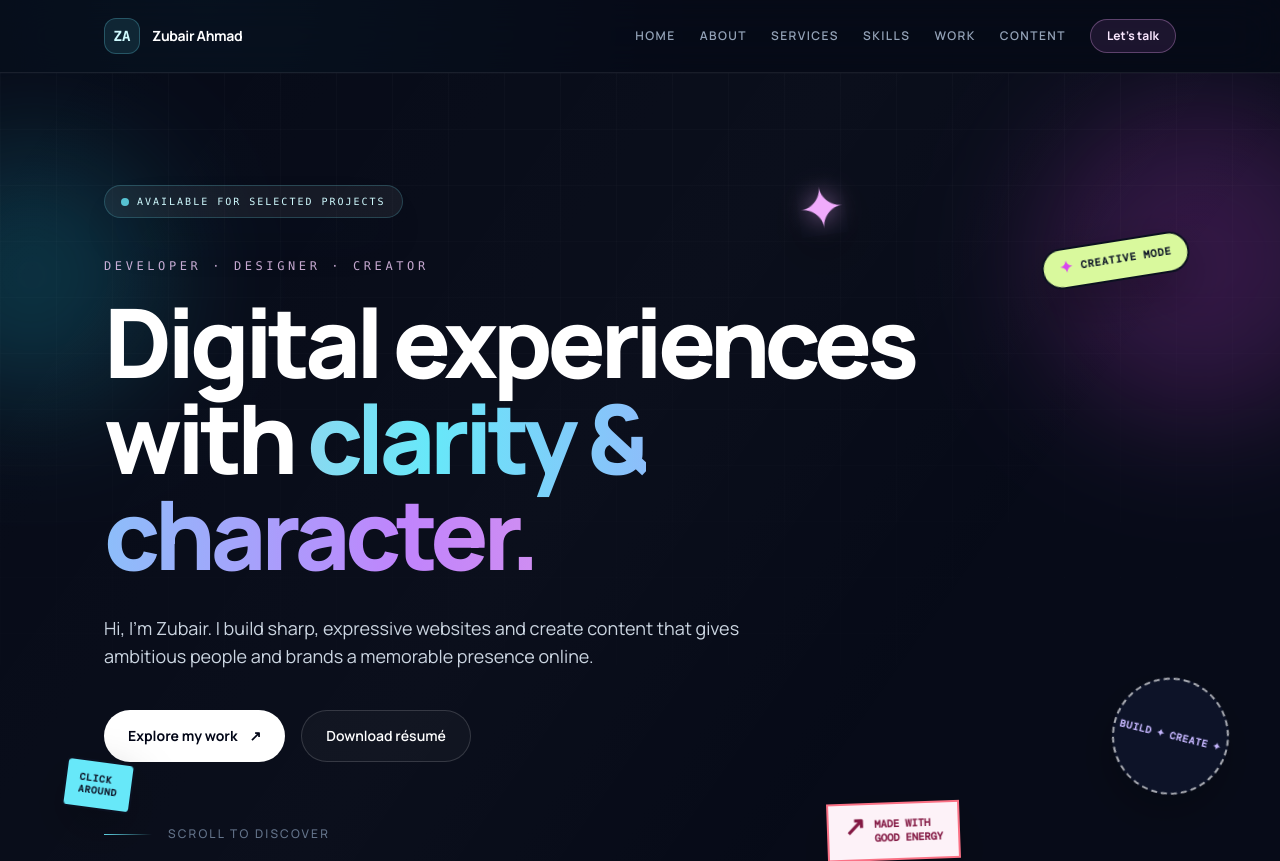
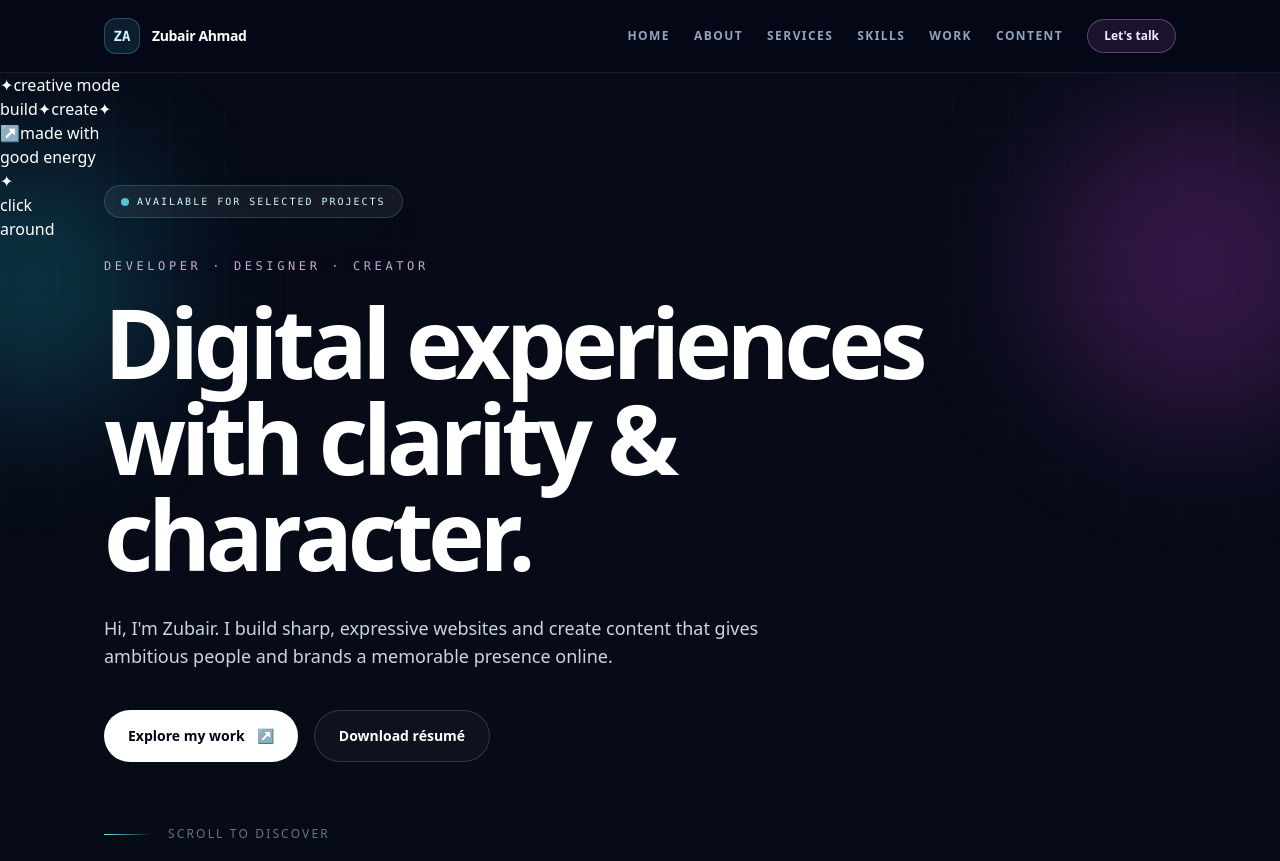
Before and after one commit to zubair2018/live-portfolio, a React (Vite) app: page / in a window 1280 px wide. Shown: the top 861 px of the page. Built offline with nearby package versions, Linux system fonts and the light colour scheme.

Commit message:
Restore original portfolio design

```diff
--- a/src/index.css
+++ b/src/index.css
@@ -1,159 +1,11 @@
-@import url("https://fonts.googleapis.com/css2?family=DM+Mono:wght@400;500&family=Manrope:wght@400;500;600;700;800&display=swap");
-
 @tailwind base;
 @tailwind components;
 @tailwind utilities;
 
-:root {
-  color-scheme: dark;
-  font-family: "Manrope", sans-serif;
-  background: #070b18;
+html {
+  scroll-behavior: smooth;
 }
 
-html { scroll-behavior: smooth; }
-
 body {
-  @apply min-w-[320px] bg-[#070b18] text-slate-100 antialiased;
-  background-image:
-    radial-gradient(circle at 16% 0%, rgba(34, 211, 238, 0.12), transparent 30rem),
-    radial-gradient(circle at 88% 12%, rgba(168, 85, 247, 0.14), transparent 27rem);
+  @apply bg-slate-950 text-white;
 }
-
-::selection { background: rgba(34, 211, 238, 0.32); color: white; }
-
-section { position: relative; isolation: isolate; }
-section::before {
-  content: "";
-  position: absolute;
-  inset: 0;
-  z-index: -1;
-  pointer-events: none;
-  background: linear-gradient(125deg, transparent 0%, rgba(255,255,255,0.018) 45%, transparent 72%);
-}
-
-.reveal {
-  opacity: 0;
-  transform: translateY(24px);
-  transition: opacity 700ms cubic-bezier(.16,1,.3,1) var(--reveal-delay),
-    transform 700ms cubic-bezier(.16,1,.3,1) var(--reveal-delay);
-}
-.reveal.is-visible { opacity: 1; transform: translateY(0); }
-
-@media (prefers-reduced-motion: reduce) {
-  html { scroll-behavior: auto; }
-  *, *::before, *::after { animation-duration: 1ms !important; transition-duration: 1ms !important; }
-  .reveal { opacity: 1; transform: none; }
-}
-
-@keyframes drift {
-  0%, 100% { transform: translate3d(0, 0, 0) rotate(0deg); }
-  50% { transform: translate3d(0, -18px, 0) rotate(4deg); }
-}
-@keyframes shimmer { to { background-position: 200% center; } }
-
-.float-slow { animation: drift 8s ease-in-out infinite; }
-.gradient-text {
-  background: linear-gradient(90deg, #67e8f9, #c084fc, #f9a8d4, #67e8f9);
-  background-size: 200% auto;
-  -webkit-background-clip: text;
-  background-clip: text;
-  color: transparent;
-  animation: shimmer 7s linear infinite;
-}
-
-
-@keyframes sticker-bob {
-  0%, 100% { transform: translate3d(0, 0, 0) rotate(var(--sticker-rotate)); }
-  50% { transform: translate3d(0, -15px, 0) rotate(calc(var(--sticker-rotate) + 3deg)); }
-}
-@keyframes sticker-spin { to { transform: rotate(360deg); } }
-@keyframes sticker-wiggle {
-  0%, 100% { transform: rotate(-8deg) scale(1); }
-  50% { transform: rotate(5deg) scale(1.08); }
-}
-
-.sticker {
-  position: absolute;
-  z-index: 2;
-  user-select: none;
-  box-shadow: 0 18px 50px rgba(0, 0, 0, 0.28);
-}
-.sticker-creative {
-  --sticker-rotate: -9deg;
-  top: 19%;
-  right: 7%;
-  display: flex;
-  align-items: center;
-  gap: 0.45rem;
-  border: 2px solid #0b1020;
-  border-radius: 999px;
-  padding: 0.65rem 1rem;
-  background: #d9f99d;
-  color: #101828;
-  font: 700 0.65rem/1 "DM Mono", monospace;
-  letter-spacing: 0.08em;
-  text-transform: uppercase;
-  transform: rotate(var(--sticker-rotate));
-  animation: sticker-bob 6s ease-in-out infinite;
-}
-.sticker-spark { font-size: 1rem; color: #d946ef; }
-.sticker-orbit {
-  --sticker-rotate: 12deg;
-  right: 4%;
-  bottom: 17%;
-  display: flex;
-  height: 7.3rem;
-  width: 7.3rem;
-  flex-wrap: wrap;
-  align-content: center;
-  justify-content: center;
-  gap: 0.3rem;
-  border: 2px dashed rgba(255,255,255,.65);
-  border-radius: 999px;
-  background: rgba(13, 21, 43, .85);
-  color: #c4b5fd;
-  font: 700 0.62rem/1 "DM Mono", monospace;
-  letter-spacing: .06em;
-  text-transform: uppercase;
-  animation: sticker-bob 7s ease-in-out infinite -2s;
-}
-.sticker-note {
-  --sticker-rotate: -5deg;
-  right: 25%;
-  bottom: 9%;
-  display: flex;
-  gap: .55rem;
-  align-items: flex-start;
-  padding: .8rem .95rem;
-  border: 2px solid #fb7185;
-  background: #fdf2f8;
-  color: #831843;
-  font: 700 .65rem/1.35 "DM Mono", monospace;
-  text-transform: uppercase;
-  animation: sticker-bob 7.5s ease-in-out infinite -4s;
-}
-.sticker-arrow { font-size: 1.6rem; line-height: .7; }
-.sticker-star {
-  --sticker-rotate: 0deg;
-  top: 12%;
-  right: 34%;
-  color: #f0abfc;
-  font-size: 3.5rem;
-  line-height: 1;
-  text-shadow: 0 0 24px rgba(240, 171, 252, .65);
-  animation: sticker-wiggle 3.4s ease-in-out infinite;
-}
-.sticker-cursor {
-  --sticker-rotate: 7deg;
-  left: 5%;
-  bottom: 16%;
-  border: 2px solid #0b1020;
-  border-radius: .35rem;
-  padding: .7rem .8rem;
-  background: #67e8f9;
-  color: #0f172a;
-  font: 700 .6rem/1.25 "DM Mono", monospace;
-  letter-spacing: .08em;
-  text-transform: uppercase;
-  animation: sticker-bob 6.5s ease-in-out infinite -1s;
-}
```
